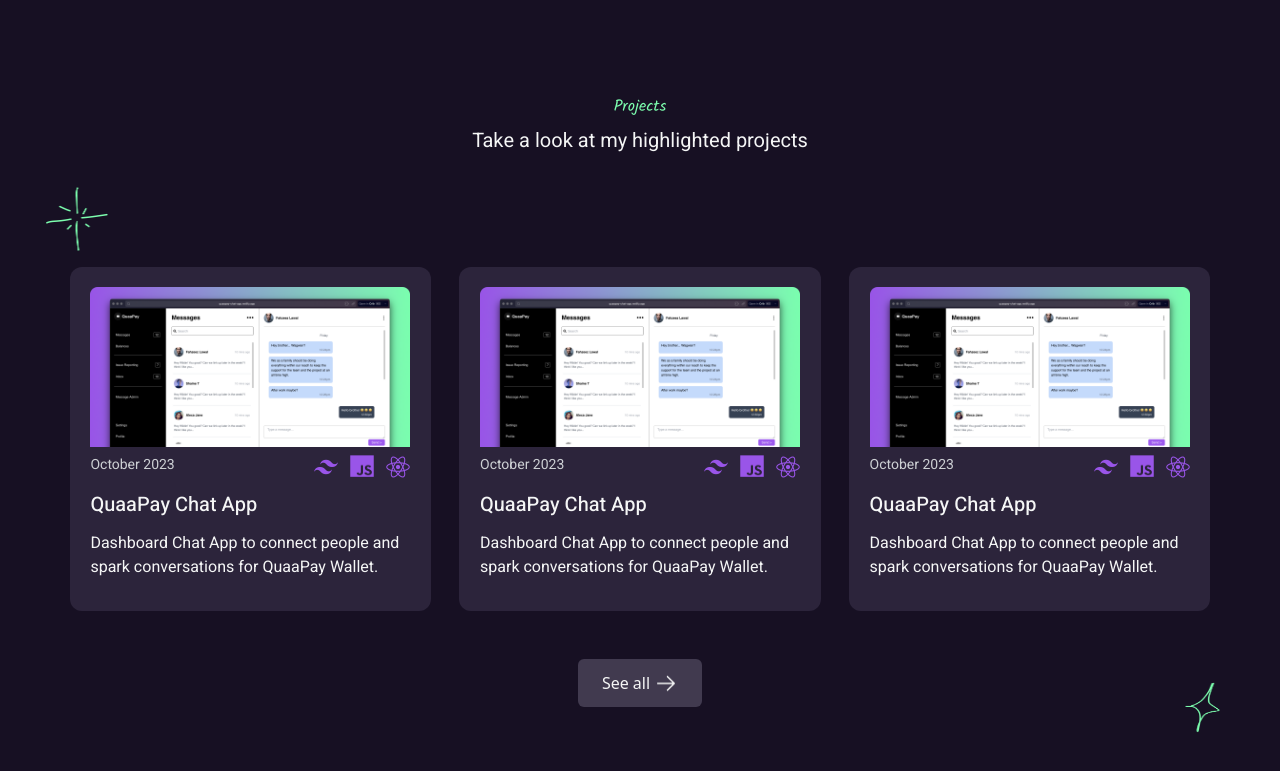
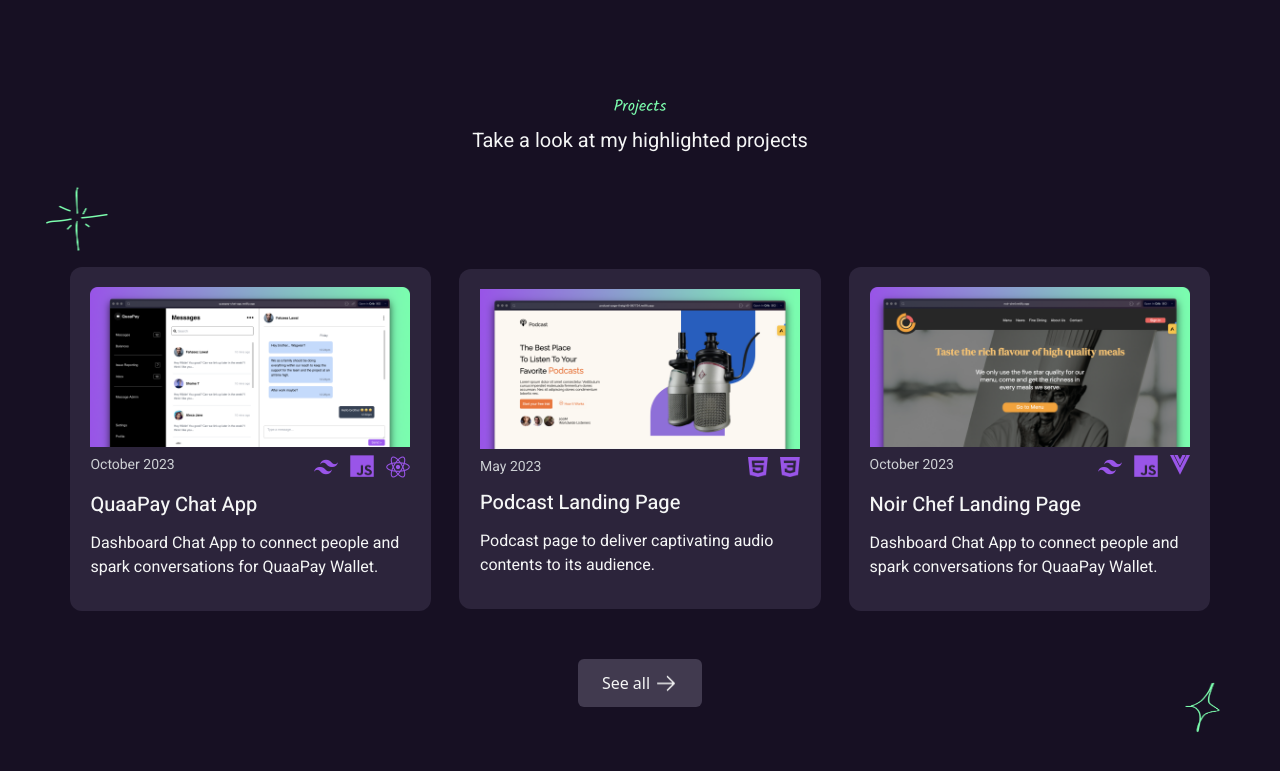
Before and after one commit to Thatgirl9/Favour-Portfolio, a React (Vite) app: page / in a window 1280 px wide. Shown: the part 1048-1819 px from the top of the page. Built offline with nearby package versions, Linux system fonts and the light colour scheme.

Commit message:
Project component

```diff
--- a/src/components/Projects/Projects.jsx
+++ b/src/components/Projects/Projects.jsx
@@ -4,14 +4,14 @@ import SparklesOne from "../../assets/projects/Graphic (1).png";
 import SparklesTwo from "../../assets/projects/Graphic (2).png";
 import ArrowRight from "../../assets/general/ArrowRight.png";
 import ProjectOne from "../../assets/projects/Placeholder.png";
+import ProjectTwo from "../../assets/projects/Placeholder 1.png";
+import ProjectThree from "../../assets/projects/Placeholder 2.png";
 import Tailwind from "../../assets/aboutme/Tailwind.png";
 import React from "../../assets/aboutme/React.png";
 import Js from "../../assets/aboutme/Frame.png";
 import Vue from "../../assets/aboutme/logo vue.png";
 import Html from "../../assets/aboutme/logo html5.png";
 import Css from "../../assets/aboutme/logo css3.png";
-import Github from "../../assets/aboutme/logo github.png";
-import CvLogo from "../../assets/homehero/ReadCvLogo.png";
 
 const Projects = () => {
   return (
@@ -83,8 +83,41 @@ const Projects = () => {
           <div className="bg-surfacePrimary p-[1.3em] pb-[2em] rounded-xl hover:border hover:border-secondaryBrand project-card hover:cursor-pointer  w-[90%] md:w-fit">
             <div>
               <img
-                src={ProjectOne}
-                alt="ChatApp Project Image"
+                src={ProjectTwo}
+                alt="Podcast Project Image"
+                className="w-[20em]"
+              />
+            </div>
+            <div className="mt-2 font-sectionTypo">
+              <div className="flex justify-between">
+                <p className="text-textSecondary text-sm">May 2023</p>
+                <p className="flex gap-3">
+                  <img
+                    src={Html}
+                    alt="Html Logo"
+                    className="w-[20px] h-[20px]"
+                  />
+                  <img src={Css} alt="CSS Logo" className="w-[20px] h-[20px]" />
+                </p>
+              </div>
+
+              <h2 className="text-textPrimary mt-3 text-xl font-medium">
+                Podcast Landing Page
+              </h2>
+              <p className="w-[33ch] md:w-[35ch] text-textPrimary mt-3 text-base">
+                Podcast page to deliver captivating audio contents to its
+                audience.
+              </p>
+            </div>
+          </div>
+          {/* End of Project Card */}
+
+          {/* Project 1 */}
+          <div className="bg-surfacePrimary p-[1.3em] pb-[2em] rounded-xl hover:border hover:border-secondaryBrand project-card hover:cursor-pointer w-[90%] md:w-fit ">
+            <div>
+              <img
+                src={ProjectThree}
+                alt="Noir Chef Project Image"
                 className="w-[20em]"
               />
             </div>
@@ -102,16 +135,12 @@ const Projects = () => {
                     alt="JavaScript Logo"
                     className="w-[24px] h-[22px]"
                   />
-                  <img
-                    src={React}
-                    alt="React Logo"
-                    className="w-[24px] h-[24px]"
-                  />
+                  <img src={Vue} alt="Vue Logo" className="w-[20px] h-[20px]" />
                 </p>
               </div>
 
               <h2 className="text-textPrimary mt-3 text-xl font-medium">
-                QuaaPay Chat App
+                Noir Chef Landing Page
               </h2>
               <p className="w-[33ch] md:w-[35ch] text-textPrimary mt-3 text-base">
                 Dashboard Chat App to connect people and spark conversations for
@@ -120,70 +149,12 @@ const Projects = () => {
             </div>
           </div>
           {/* End of Project Card */}
-
-          {/* Project 1 */}
-          <div className="bg-surfacePrimary p-[1.3em] pb-[2em] rounded-xl hover:border hover:border-secondaryBrand project-card hover:cursor-pointer hover:z-50 md:hover:z-auto  w-[90%] md:w-fit ">
-            <div>
-              <img
-                src={ProjectOne}
-                alt="ChatApp Project Image"
-                className="w-[20em]"
-              />
-            </div>
-            <div className="mt-2 font-sectionTypo">
-              <div className="flex justify-between">
-                <p className="text-textSecondary text-sm">October 2023</p>
-                <p className="flex gap-3">
-                  <img
-                    src={Tailwind}
-                    alt="Tailwind Logo"
-                    className="w-[24px] h-[24px]"
-                  />
-                  <img
-                    src={Js}
-                    alt="JavaScript Logo"
-                    className="w-[24px] h-[22px]"
-                  />
-                  <img
-                    src={React}
-                    alt="React Logo"
-                    className="w-[24px] h-[24px]"
-                  />
-                </p>
-              </div>
-
-              <h2 className="text-textPrimary mt-3 text-xl font-medium">
-                QuaaPay Chat App
-              </h2>
-              <p className="w-[33ch] md:w-[35ch] text-textPrimary mt-3 text-base">
-                Dashboard Chat App to connect people and spark conversations for
-                QuaaPay Wallet.
-              </p>
-            </div>
-          </div>
-          {/* End of Project Card */}
-
-          {/* <button className=" bg-primaryBrand500 rounded-md  hover:bg-gradientPurple">
-            <Link
-              to="/contact "
-              className="py-[12px] px-[15px]  sm:py-[12px] sm:px-[24px] flex items-center justify-center gap-1"
-            >
-              <span>Get in touch</span>
-              <span>
-                <img
-                  src={ArrowRight}
-                  className="w-[24px] h-[24px]"
-                  alt="Arrow Right Icon"
-                />
-              </span>
-            </Link>
-          </button> */}
         </div>
         {/* End of Product */}
 
         <button className=" bg-surfaceSecondary rounded-md hover:bg-surfaceTertiary text-textPrimary">
           <Link
-            to="/contact "
+            to="/projectpage"
             className="py-[12px] px-[15px]  sm:py-[12px] sm:px-[24px] flex items-center justify-center gap-1"
           >
             <span>See all</span>
```
